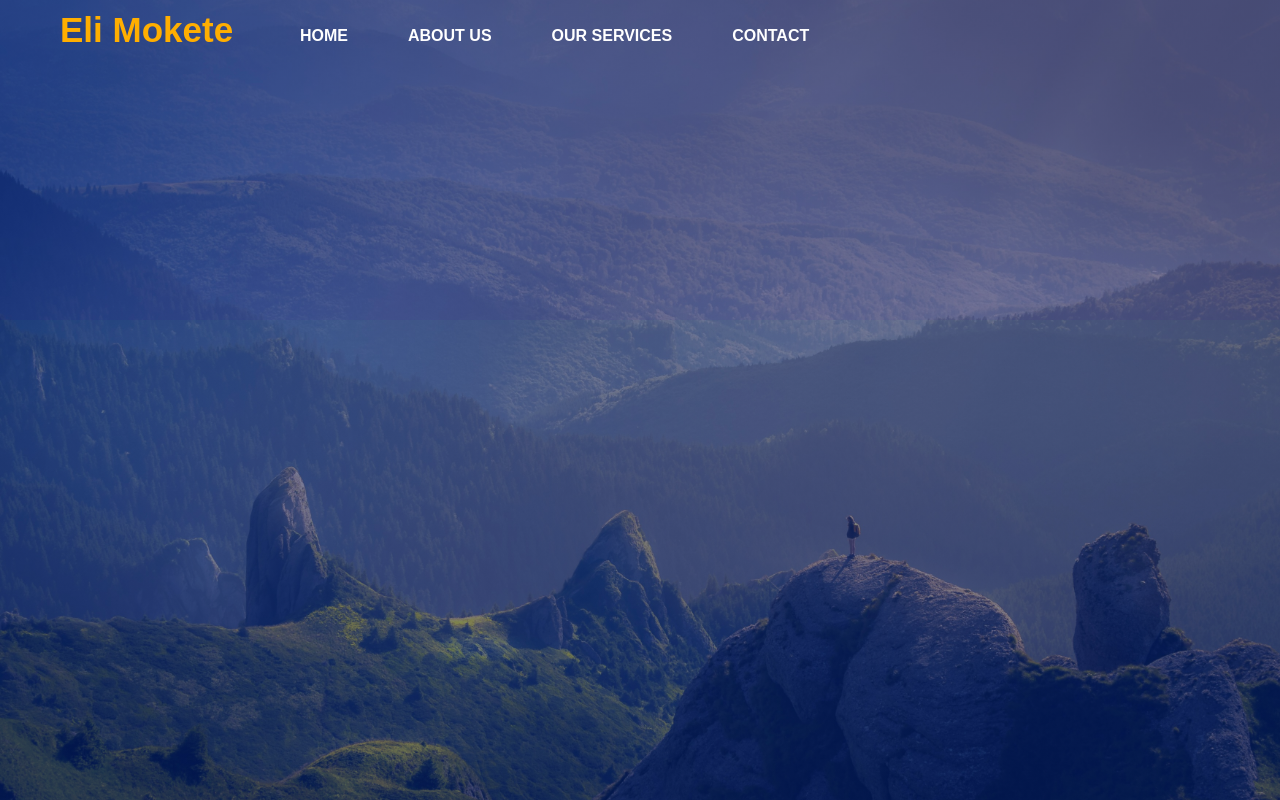
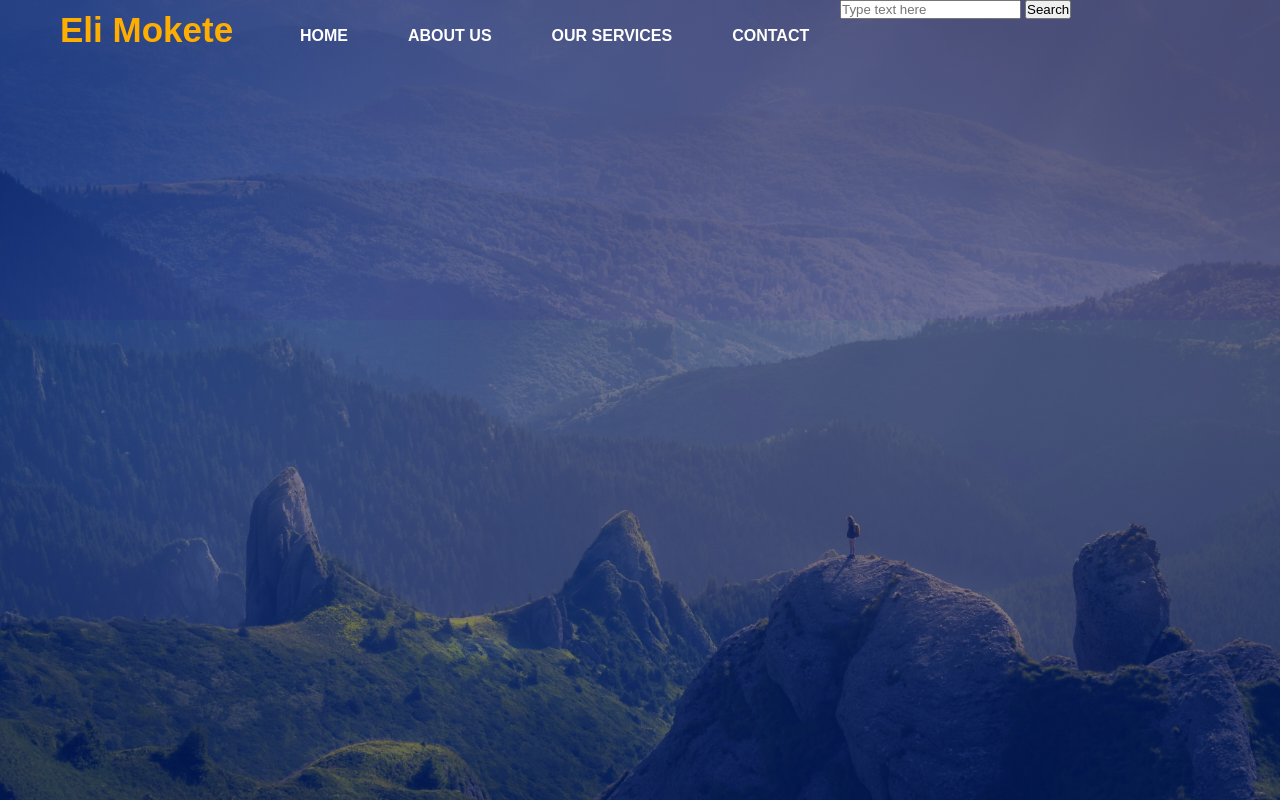
Before and after one commit to MoketeTyabekana/Business-Website, a plain HTML site: page index.html in a window 1280 px wide. Drawn offline with Linux system fonts and the light colour scheme.

Commit message:
Added a search bar.

```diff
--- a/index.html
+++ b/index.html
@@ -24,6 +24,12 @@
 
             </ul>
         </div>
+
+    <div class="search">
+        <input class="srchbar" type="search" name="" placeholder="Type text here">
+        <a href="#"><button class="btn">Search</button></a>
+    </div>
+
     </div>
 </div>
 
--- a/styles.css
+++ b/styles.css
@@ -60,4 +60,17 @@ ul li a{
     color:#fff;
     font-weight: bold;
     font-family: Arial, Helvetica, sans-serif;
+    transition: 0.4s ease-in-out;
 }
+
+ul li a:hover{
+    color:orange;
+}
+
+/* search styling */
+
+.search{
+    width:330px;
+    float:left;
+    margin: left 270px;
+}
```
